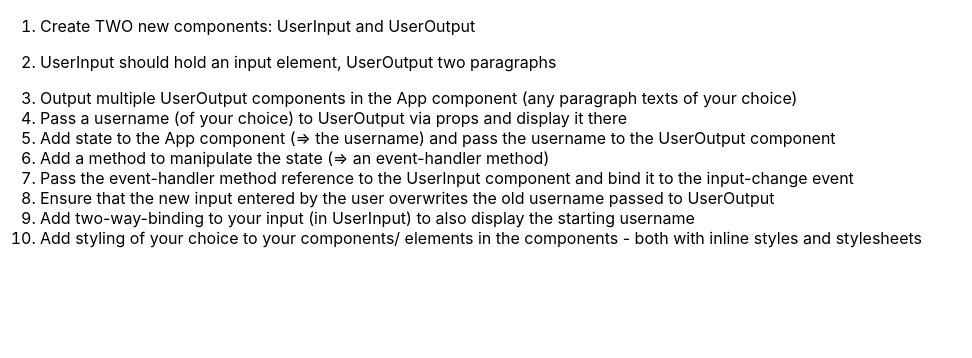
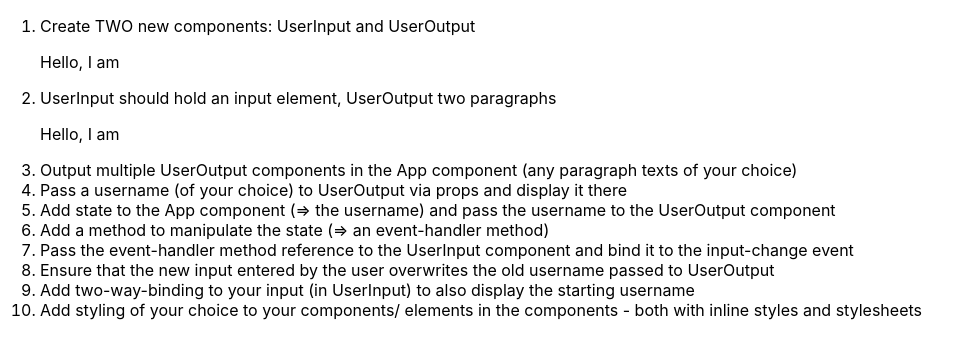
Before and after one commit to fmiusov/react-experiments, a React (Create React App) app: page / in a window 1280 px wide. Shown: the top 358 px of the page, without its empty margins (0-972 px from the left). Built offline with nearby package versions, Linux system fonts and the light colour scheme.

Commit message:
removing class from output component

```diff
--- a/src/experimentOne/components/UserOutput.js
+++ b/src/experimentOne/components/UserOutput.js
@@ -1,22 +1,14 @@
-import React, { Component } from 'react';
-import UserInput from './UserInput';
+import React from 'react';
 
-class UserOutput extends Component {
-    handleOutput = (props) => {
-        return (
-            <h5>Hello, {props.username}</h5>
-        )
-    }
+const userOutput = () => {
+    return <>
+    <p>
+        Hello, I am
+    </p>
+    <p>
 
-    render() {
-        return (
-            <div>
-                <p handleOutput username= {UserInput.props.username}></p>
-                <p></p>
-            </div>
+    </p>
+    </>
+};
 
-        )
-    }
-}
-
-export default UserOutput;
+export default userOutput;
--- a/src/experimentOne/stateExperiment.js
+++ b/src/experimentOne/stateExperiment.js
@@ -9,9 +9,9 @@ class StateExperiment extends Component {
       <div className="App">
         <ol>
           <li>Create TWO new components: UserInput and UserOutput</li>
-          <p>{UserOutput}</p>
+          <UserOutput/>
           <li>UserInput should hold an input element, UserOutput two paragraphs</li>
-          <p>{UserOutput}</p>
+          <UserOutput/>
           <li>Output multiple UserOutput components in the App component (any paragraph texts of your choice)</li>
           <li>Pass a username (of your choice) to UserOutput via props and display it there</li>
           <li>Add state to the App component (=&gt; the username) and pass the username to the UserOutput component</li>
```
